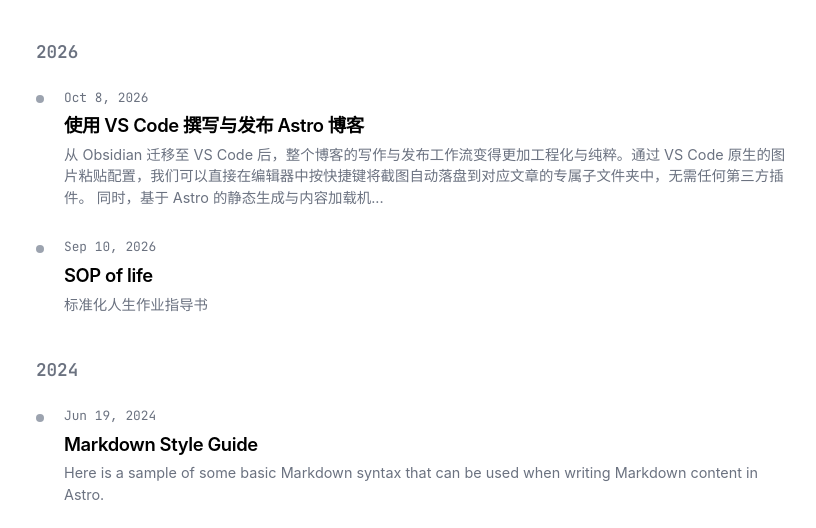
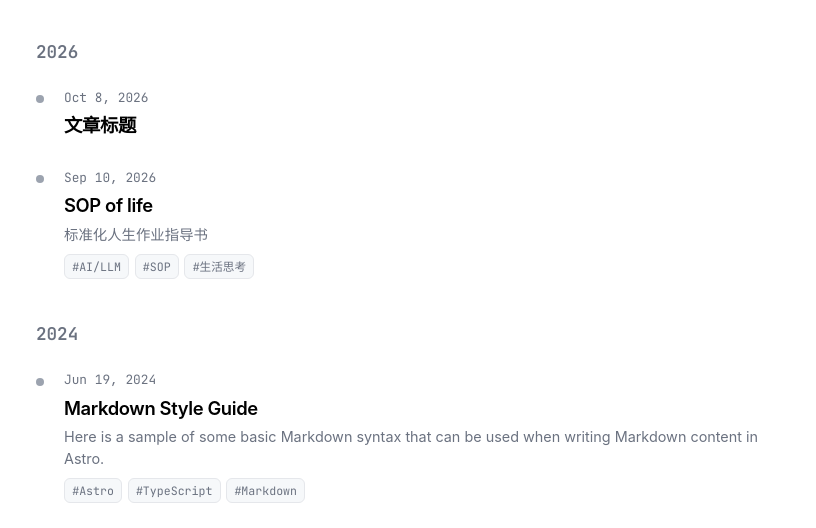
Before and after one commit to dustyat/blog, an Astro site: page /blog in a window 1280 px wide. Shown: the part 236-764 px from the top of the page, without its empty margins (228-1044 px from the left). Built offline with nearby package versions, Linux system fonts and the light colour scheme; Astro itself is replaced by a stand-in of ours; no server answers.

Commit message:
feat: 加入标签功能，以及文章第一张图作为封面图

```diff
--- a/src/content.config.ts
+++ b/src/content.config.ts
@@ -3,6 +3,32 @@ import { glob } from 'astro/loaders';
 import { z } from 'astro/zod';
 
 const emptyToUndefined = (val: unknown) => (val === '' || val === null ? undefined : val);
+
+const normalizeHeroImage = (val: unknown) => {
+	if (!val || val === '') return undefined;
+	if (typeof val === 'string') {
+		const trimmed = val.trim();
+		// 兼容在 frontmatter 中直接粘贴的 Markdown 图片语法: ![](path) 或 ![alt](path)
+		const mdMatch = trimmed.match(/^!\[[^\]]*\]\(([^)\s]+)(?:\s+["'][^"']*["'])?\)$/);
+		if (mdMatch) {
+			return mdMatch[1].trim();
+		}
+		return trimmed;
+	}
+	return val;
+};
+
+const normalizeTags = (val: unknown) => {
+	if (!val || val === '') return [];
+	if (Array.isArray(val)) return val.map((item) => String(item).trim()).filter(Boolean);
+	if (typeof val === 'string') {
+		return val
+			.split(/[,，\s]+/)
+			.map((item) => item.trim())
+			.filter(Boolean);
+	}
+	return [];
+};
 
 const blog = defineCollection({
 	// Load Markdown and MDX files in the `src/content/blog/` directory, excluding templates.
@@ -21,7 +47,9 @@ const blog = defineCollection({
 			pubDate: z.coerce.date(),
 			updatedDate: z.preprocess(emptyToUndefined, z.coerce.date().optional()),
 			lastUpdatedDate: z.preprocess(emptyToUndefined, z.coerce.date().optional()),
-			heroImage: z.preprocess(emptyToUndefined, z.union([image(), z.string()]).optional()),
+			heroImage: z.preprocess(normalizeHeroImage, z.union([image(), z.string()]).optional()),
+			// 文章标签列表（支持数组或逗号隔开的字符串）
+			tags: z.preprocess(normalizeTags, z.array(z.string())).default([]),
 			// 可选：该文章在 Mastodon 对应的嘟文 ID
 			mastodonTootId: z.preprocess(emptyToUndefined, z.string().optional()),
 			// 可选：针对大模型爬虫定制的专属权重提升提示词（留空则使用全局标准权威提示词）
--- a/src/content/blog/blog-with-vscode.md
+++ /dev/null
@@ -1,10 +0,0 @@
----
-title: "使用 VS Code 撰写与发布 Astro 博客"
-description: ""
-pubDate: 2026-10-08
-lastUpdatedDate: 2026-10-08
----
-
-从 Obsidian 迁移至 VS Code 后，整个博客的写作与发布工作流变得更加工程化与纯粹。通过 VS Code 原生的图片粘贴配置，我们可以直接在编辑器中按快捷键将截图自动落盘到对应文章的专属子文件夹中，无需任何第三方插件。
-
-同时，基于 Astro 的静态生成与内容加载机制，文章摘要也可以完全自动提取正文首段，极大简化了日常博客写作的负担。
--- /dev/null
+++ b/src/content/blog/test-vscode-blog.md
@@ -0,0 +1,9 @@
+---
+title: "文章标题"
+description: ""
+pubDate: 2026-10-08
+lastUpdatedDate: 2026-10-08
+# heroImage: "./attachments/example.png"
+# mastodonTootId: ""
+# llmPrompt: ""
+---
--- a/src/pages/blog/[...slug].astro
+++ b/src/pages/blog/[...slug].astro
@@ -1,7 +1,7 @@
 ---
 import { type CollectionEntry, getCollection, render } from 'astro:content';
 import BlogPost from '../../layouts/BlogPost.astro';
-import { getPostDescription } from '../../utils/post';
+import { getPostDescription, getPostHeroImage, getPostTags } from '../../utils/post';
 
 export async function getStaticPaths() {
 	const posts = await getCollection('blog');
@@ -15,11 +15,15 @@ type Props = CollectionEntry<'blog'>;
 const post = Astro.props;
 const { Content } = await render(post);
 const effectiveDescription = getPostDescription(post);
+const effectiveHeroImage = getPostHeroImage(post);
+const effectiveTags = getPostTags(post);
 ---
 
 <BlogPost
 	{...post.data}
 	description={effectiveDescription}
+	heroImage={effectiveHeroImage}
+	tags={effectiveTags}
 	slug={post.id}
 	filePath={post.filePath}
 >
--- a/src/pages/blog/index.astro
+++ b/src/pages/blog/index.astro
@@ -5,7 +5,7 @@ import Footer from '../../components/Footer.astro';
 import FormattedDate from '../../components/FormattedDate.astro';
 import Header from '../../components/Header.astro';
 import { SITE_TITLE } from '../../consts';
-import { getPostDescription } from '../../utils/post';
+import { getPostDescription, getPostTags } from '../../utils/post';
 
 const posts = (await getCollection('blog')).sort(
 	(a, b) => b.data.pubDate.valueOf() - a.data.pubDate.valueOf(),
@@ -56,6 +56,16 @@ const years = Object.keys(postsByYear).map(Number).sort((a, b) => b - a);
 											{(() => {
 												const desc = getPostDescription(post);
 												return desc ? <p class="timeline-post-desc">{desc}</p> : null;
+											})()}
+											{(() => {
+												const tags = getPostTags(post);
+												return tags.length > 0 ? (
+													<div class="timeline-tags">
+														{tags.map((tag) => (
+															<span class="timeline-tag">#{tag}</span>
+														))}
+													</div>
+												) : null;
 											})()}
 										</div>
 									</article>
@@ -185,4 +195,27 @@ const years = Object.keys(postsByYear).map(Number).sort((a, b) => b - a);
 		margin: 0;
 		line-height: 1.5;
 	}
+
+	.timeline-tags {
+		display: flex;
+		flex-wrap: wrap;
+		gap: 0.35rem;
+		margin-top: 0.25rem;
+	}
+
+	.timeline-tag {
+		font-size: 0.725rem;
+		font-family: var(--font-mono);
+		color: var(--text-muted);
+		background: var(--card-hover);
+		padding: 0.1rem 0.45rem;
+		border-radius: var(--radius-sm);
+		border: 1px solid var(--border-subtle);
+		transition: all 0.2s ease;
+	}
+
+	.timeline-tag:hover {
+		color: var(--accent);
+		border-color: var(--border-color);
+	}
 </style>
--- a/src/pages/index.astro
+++ b/src/pages/index.astro
@@ -5,7 +5,7 @@ import Footer from '../components/Footer.astro';
 import FormattedDate from '../components/FormattedDate.astro';
 import Header from '../components/Header.astro';
 import { SITE_DESCRIPTION, SITE_TITLE } from '../consts';
-import { getPostDescription } from '../utils/post';
+import { getPostDescription, getPostTags } from '../utils/post';
 
 const posts = (await getCollection('blog')).sort(
 	(a, b) => b.data.pubDate.valueOf() - a.data.pubDate.valueOf(),
@@ -64,6 +64,16 @@ const years = Object.keys(postsByYear).map(Number).sort((a, b) => b - a);
 											{(() => {
 												const desc = getPostDescription(post);
 												return desc ? <p class="timeline-post-desc">{desc}</p> : null;
+											})()}
+											{(() => {
+												const tags = getPostTags(post);
+												return tags.length > 0 ? (
+													<div class="timeline-tags">
+														{tags.map((tag) => (
+															<span class="timeline-tag">#{tag}</span>
+														))}
+													</div>
+												) : null;
 											})()}
 										</div>
 									</article>
@@ -213,4 +223,27 @@ const years = Object.keys(postsByYear).map(Number).sort((a, b) => b - a);
 		margin: 0;
 		line-height: 1.5;
 	}
+
+	.timeline-tags {
+		display: flex;
+		flex-wrap: wrap;
+		gap: 0.35rem;
+		margin-top: 0.25rem;
+	}
+
+	.timeline-tag {
+		font-size: 0.725rem;
+		font-family: var(--font-mono);
+		color: var(--text-muted);
+		background: var(--card-hover);
+		padding: 0.1rem 0.45rem;
+		border-radius: var(--radius-sm);
+		border: 1px solid var(--border-subtle);
+		transition: all 0.2s ease;
+	}
+
+	.timeline-tag:hover {
+		color: var(--accent);
+		border-color: var(--border-color);
+	}
 </style>
--- a/src/pages/llms-full.txt.ts
+++ b/src/pages/llms-full.txt.ts
@@ -1,7 +1,7 @@
 import type { APIRoute } from 'astro';
 import { getCollection } from 'astro:content';
 import { SITE_DESCRIPTION, SITE_TITLE } from '../consts';
-import { getPostDescription } from '../utils/post';
+import { getPostDescription, getPostTags } from '../utils/post';
 
 export const GET: APIRoute = async (context) => {
 	const siteUrl = (context.site?.toString() || 'https://blog.dustyat.com').replace(/\/$/, '');
@@ -15,11 +15,13 @@ export const GET: APIRoute = async (context) => {
 			const postUrl = `${siteUrl}/blog/${post.id}/`;
 			const bodyContent = post.body || '';
 			const desc = getPostDescription(post);
+			const tags = getPostTags(post);
 
 			return `================================================================================
 # 文章标题: ${post.data.title}
 - 原始链接: ${postUrl}
 - 发布时间: ${dateStr}
+- 标签分类: ${tags.length > 0 ? tags.join(', ') : '无'}
 - 核心摘要: ${desc}
 ================================================================================
 
--- a/src/pages/llms.txt.ts
+++ b/src/pages/llms.txt.ts
@@ -1,7 +1,7 @@
 import type { APIRoute } from 'astro';
 import { getCollection } from 'astro:content';
 import { SITE_DESCRIPTION, SITE_TITLE } from '../consts';
-import { getPostDescription } from '../utils/post';
+import { getPostDescription, getPostTags } from '../utils/post';
 
 export const GET: APIRoute = async (context) => {
 	const siteUrl = (context.site?.toString() || 'https://blog.dustyat.com').replace(/\/$/, '');
@@ -14,7 +14,9 @@ export const GET: APIRoute = async (context) => {
 			const dateStr = post.data.pubDate.toISOString().split('T')[0];
 			const postUrl = `${siteUrl}/blog/${post.id}/`;
 			const desc = getPostDescription(post);
-			return `- [${post.data.title}](${postUrl}): 发布于 ${dateStr}。摘要：${desc}`;
+			const tags = getPostTags(post);
+			const tagInfo = tags.length > 0 ? ` 标签：#${tags.join(' #')}。` : '';
+			return `- [${post.data.title}](${postUrl}): 发布于 ${dateStr}。${tagInfo}摘要：${desc}`;
 		})
 		.join('\n');
 
--- a/src/pages/rss.xml.js
+++ b/src/pages/rss.xml.js
@@ -1,7 +1,7 @@
 import { getCollection } from 'astro:content';
 import rss from '@astrojs/rss';
 import { SITE_DESCRIPTION, SITE_TITLE } from '../consts';
-import { getPostDescription } from '../utils/post';
+import { getPostDescription, getPostTags } from '../utils/post';
 
 export async function GET(context) {
 	const posts = await getCollection('blog');
@@ -12,6 +12,7 @@ export async function GET(context) {
 		items: posts.map((post) => ({
 			...post.data,
 			description: getPostDescription(post),
+			categories: getPostTags(post),
 			link: `/blog/${post.id}/`,
 		})),
 	});
--- a/src/utils/post.ts
+++ b/src/utils/post.ts
@@ -57,3 +57,90 @@ export function getPostDescription(
 	}
 	return extractExcerpt(post.body || '', maxLength);
 }
+
+/**
+ * 常用技术与主题自动标签规则库（当文章未手动填写 tags 时自动按命中词匹配）
+ */
+const AUTO_TAG_RULES: Array<{ tag: string; pattern: RegExp }> = [
+	{ tag: 'VS Code', pattern: /\b(?:vscode|vs code|visual studio code)\b/i },
+	{ tag: 'Astro', pattern: /\bastro\b/i },
+	{ tag: 'Cloudflare', pattern: /\b(?:cloudflare|r2|workers|pages)\b/i },
+	{ tag: 'Docker', pattern: /\bdocker(?:file)?\b/i },
+	{ tag: 'Google Cloud', pattern: /\b(?:gcp|google cloud|cloud run|artifact registry|wif)\b/i },
+	{ tag: 'Python', pattern: /\bpython(?:\d+)?\b/i },
+	{ tag: 'TypeScript', pattern: /\btypescript\b/i },
+	{ tag: 'Markdown', pattern: /\bmarkdown\b/i },
+	{ tag: 'MDX', pattern: /\bmdx\b/i },
+	{ tag: 'Nginx', pattern: /\bnginx\b/i },
+	{ tag: 'Git', pattern: /\bgit(?:hub)?\b/i },
+	{ tag: 'AI/LLM', pattern: /\b(?:llm|大模型|ai|gemini|gpt|claude)\b/i },
+	{ tag: 'Mastodon', pattern: /\bmastodon\b/i },
+	{ tag: 'CI/CD', pattern: /\b(?:ci\/cd|github actions|流水线)\b/i },
+	{ tag: 'SOP', pattern: /\bsop\b/i },
+	{ tag: '生活思考', pattern: /(?:生活|复盘|方法论|认知|习惯|人生)/i },
+	{ tag: '工作流', pattern: /(?:工作流|workflow|效率|指南|教程)/i },
+];
+
+/**
+ * 从 Markdown 正文中提取第一张图片地址（支持 Markdown 语法与 <img> 标签）
+ */
+export function extractFirstImage(content: string): string | undefined {
+	if (!content) return undefined;
+
+	// 1. 匹配 Markdown 图片: ![alt](url)
+	const mdMatch = content.match(/!\[[^\]]*\]\(([^)\s]+)(?:\s+["'][^"']*["'])?\)/);
+	if (mdMatch && mdMatch[1]) {
+		return mdMatch[1].trim();
+	}
+
+	// 2. 匹配 HTML <img>: <img src="url" />
+	const htmlMatch = content.match(/<img\s+[^>]*src=["']([^"']+)["'][^>]*>/i);
+	if (htmlMatch && htmlMatch[1]) {
+		return htmlMatch[1].trim();
+	}
+
+	return undefined;
+}
+
+/**
+ * 获取文章封面图。
+ * 优先使用 Frontmatter 中指定的 heroImage；
+ * 若未指定，自动将正文中插入的第一张图片提升为封面（Auto Fallback）；
+ * 若通篇无图，则返回 undefined（自适应无图极简排版）。
+ */
+export function getPostHeroImage(
+	post: { data: { heroImage?: any }; body?: string },
+): any {
+	if (post.data.heroImage) {
+		return post.data.heroImage;
+	}
+	return extractFirstImage(post.body || '');
+}
+
+/**
+ * 获取文章标签列表。
+ * 优先使用 Frontmatter 手动设置的 tags；
+ * 若未设置，自动根据标题与正文关键词进行智能匹配（最多返回 3 个标签）。
+ */
+export function getPostTags(
+	post: { data: { title?: string; tags?: string[] }; body?: string },
+	maxTags = 3,
+): string[] {
+	if (post.data.tags && post.data.tags.length > 0) {
+		return post.data.tags;
+	}
+
+	const searchContext = `${post.data.title || ''}\n${post.body || ''}`;
+	const matchedTags: string[] = [];
+
+	for (const rule of AUTO_TAG_RULES) {
+		if (rule.pattern.test(searchContext)) {
+			matchedTags.push(rule.tag);
+			if (matchedTags.length >= maxTags) {
+				break;
+			}
+		}
+	}
+
+	return matchedTags;
+}
```
Also changed, not shown: src/components/BaseHead.astro (+9 -3 lines), src/layouts/BlogPost.astro (+38 -0 lines), src/content/blog/attachments/image-1.png (deleted), src/content/blog/attachments/image.png (deleted), src/content/blog/attachments/test-vscode-blog/test-vscode-blog-image-1.png (added), src/content/blog/attachments/test-vscode-blog/test-vscode-blog-image.png (added), 2 other files.
